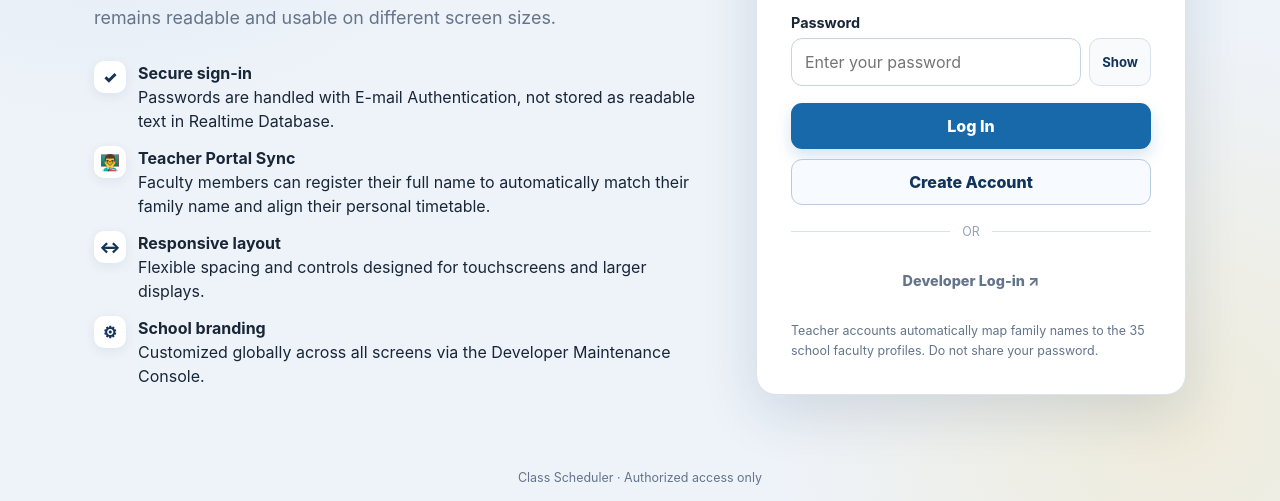
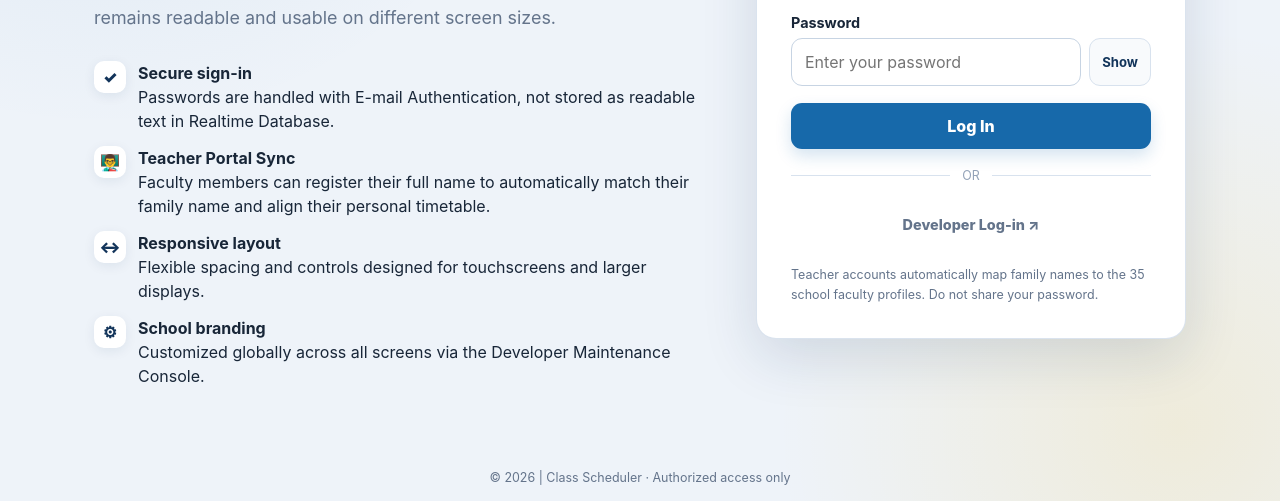
Before and after one commit to desk-education/scheduler, a plain HTML site: page index.html in a window 1280 px wide. Shown: the part 425-926 px from the top of the page. Drawn offline with Linux system fonts and the light colour scheme; no server answers.

Commit message:
Update index.html

```diff
--- a/index.html
+++ b/index.html
@@ -79,7 +79,7 @@
           </div>
         </div>
         <button class="primary-button" type="submit" id="loginButton">Log In</button>
-        <button class="secondary-button" type="button" id="createAccountButton">Create Account</button>
+        <!-- <button class="secondary-button" type="button" id="createAccountButton">Create Account</button> -->
       </form>
 
       <!-- FORM 2: TEACHER REGISTRATION & LOGIN DEDICATED FORM -->
```
